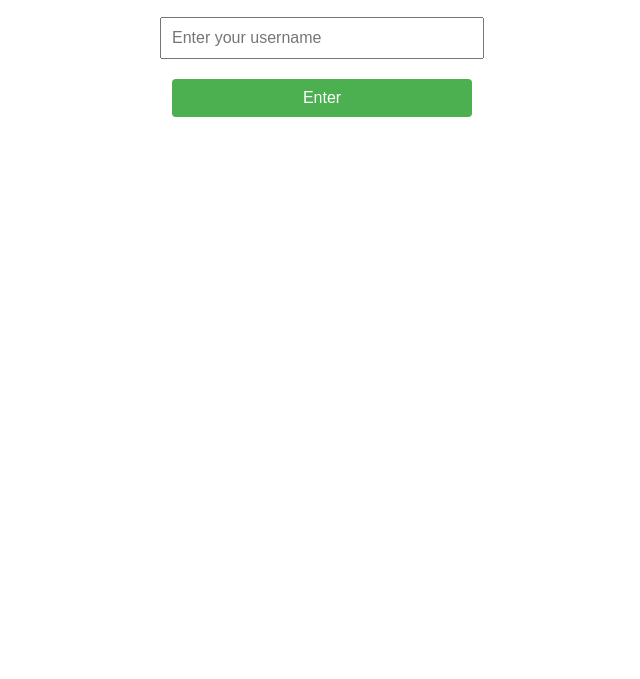
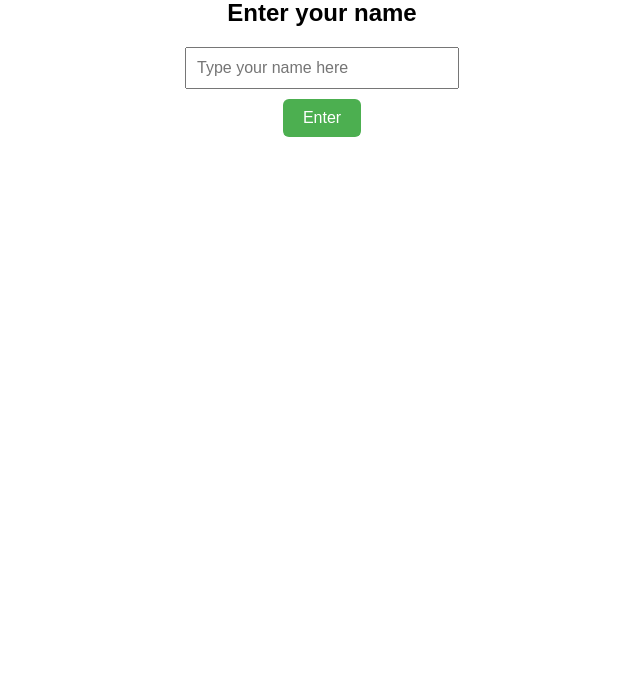
Before and after one commit to YashDYD/FRONT-END-PROJECT-1, a plain HTML site: page task 4.html in a window 1280 px wide. Shown: the part 121-800 px from the top of the page, without its empty margins (318-958 px from the left). Drawn offline with Linux system fonts and the light colour scheme.

Commit message:
Update task 4.html

```diff
--- a/task 4.html
+++ b/task 4.html
@@ -1,53 +1,52 @@
 <!DOCTYPE html>
 <html lang="en">
 <head>
-  <meta charset="UTF-8" />
-  <meta name="viewport" content="width=device-width, initial-scale=1.0" />
-  <title>Welcome Page</title>
+  <meta charset="UTF-8">
+  <title>JS Welcome Page</title>
   <style>
     body {
       font-family: Arial, sans-serif;
-      padding: 40px 20px;
       display: flex;
       flex-direction: column;
       align-items: center;
-      text-align: center;
+      margin-top: 100px;
     }
 
-    input, button {
-      width: 90%;
-      max-width: 300px;
+    input {
       padding: 10px;
-      margin: 10px 0;
       font-size: 16px;
+      width: 250px;
+      margin-bottom: 10px;
     }
 
     button {
+      padding: 10px 20px;
+      font-size: 16px;
       background-color: #4CAF50;
       color: white;
       border: none;
-      border-radius: 4px;
+      border-radius: 6px;
       cursor: pointer;
+    }
+
+    button:hover {
+      background-color: #45a049;
     }
   </style>
 </head>
 <body>
 
-  <h1>Welcome to JavaScript!</h1>
-
-  <input type="text" id="username" placeholder="Enter your username" />
-
-  <!-- Tooltip on hover using title -->
-  <button onclick="welcomeUser()" title="Welcome to JS World!">Enter</button>
+  <h2>Enter your name</h2>
+  <input type="text" id="username" placeholder="Type your name here">
+  <button onclick="welcomeUser()">Enter</button>
 
   <script>
     function welcomeUser() {
-      const username = document.getElementById('username').value.trim();
-
-      if (username) {
-        alert(`Welcome Yaswanth`);
+      const name = document.getElementById('username').value.trim();
+      if (name) {
+        alert(`Welcome to JS ${name}`);
       } else {
-        alert('Please enter a username.');
+        alert('Please enter your name.');
       }
     }
   </script>
```
